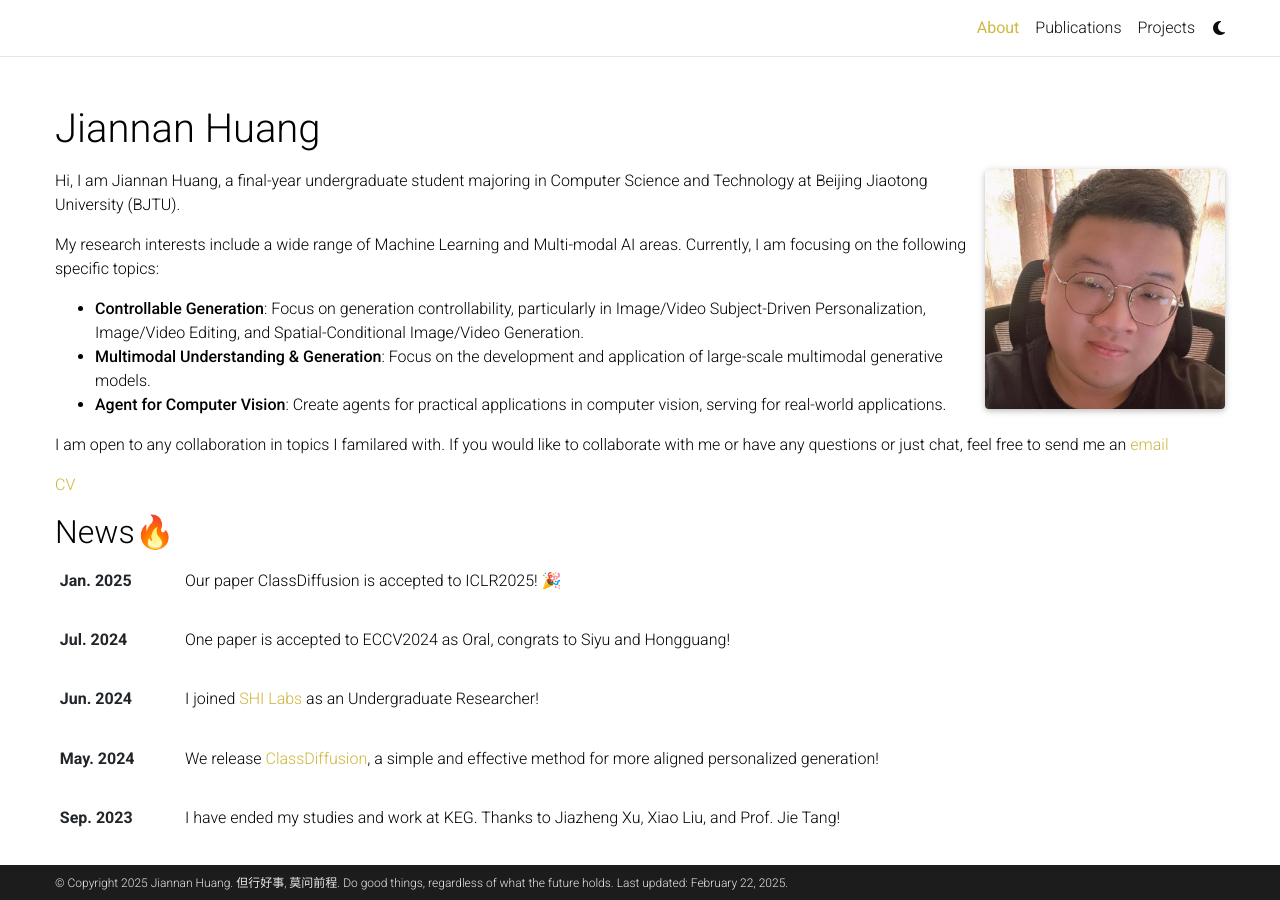
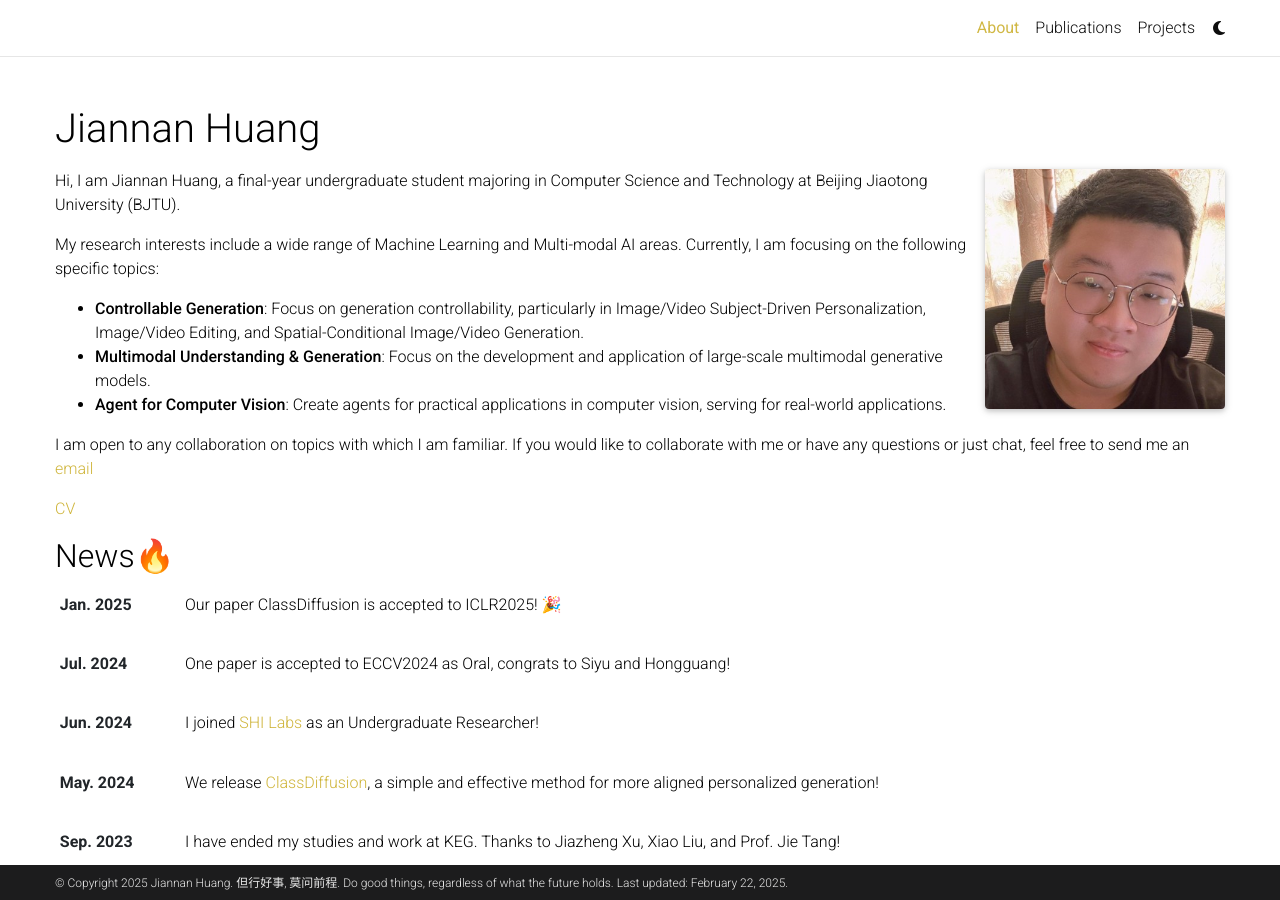
Before and after one commit to Rbrq03/Rbrq03.github.io, a Jekyll site: the page built from _pages/about.md, in a window 1280 px wide and 900 px high. Built offline with Jekyll 4.4.1, drawn with Linux system fonts in a browser that asks for light colours; full-size pictures stand in for the smaller copies a plugin makes; comment, search, counter and statistics services are not loaded; a style sheet for code colours, icons or effects is not loaded.

Commit message:
correct grammar

```diff
--- a/_pages/about.md
+++ b/_pages/about.md
@@ -34,7 +34,7 @@ My research interests include a wide range of Machine Learning and Multi-modal A
 
 <!-- During my undergraduate research experience, I had the privilege of studying and working at the [Wei Lab](https://weiyc.github.io) at [Beijing Jiaotong University](https://www.bjtu.edu.cn) (Major Mentor: Prof. [Yunchao Wei](https://weiyc.github.io)), [Knowledge Engineering Group](http://keg.cs.tsinghua.edu.cn) at [Tsinghua University](http://tsinghua.edu.cn) (Major Mentor: Prof. [Jie Tang](http://keg.cs.tsinghua.edu.cn/jietang/)), and [SHI Labs](https://www.shi-labs.com/) at [Georgia Tech](https://ic.gatech.edu/) (Major Mentor: Prof. [Humphery Shi](https://www.humphreyshi.com/)) -->
 
-I am open to any collaboration in topics I familared with. If you would like to collaborate with me or have any questions or just chat, feel free to send me an [email](mailto:jiannan2003@gmail.com)
+I am open to any collaboration on topics with which I am familiar. If you would like to collaborate with me or have any questions or just chat, feel free to send me an [email](mailto:jiannan2003@gmail.com)
 
 <!-- <font color="#dd0000">
   <i>
```
